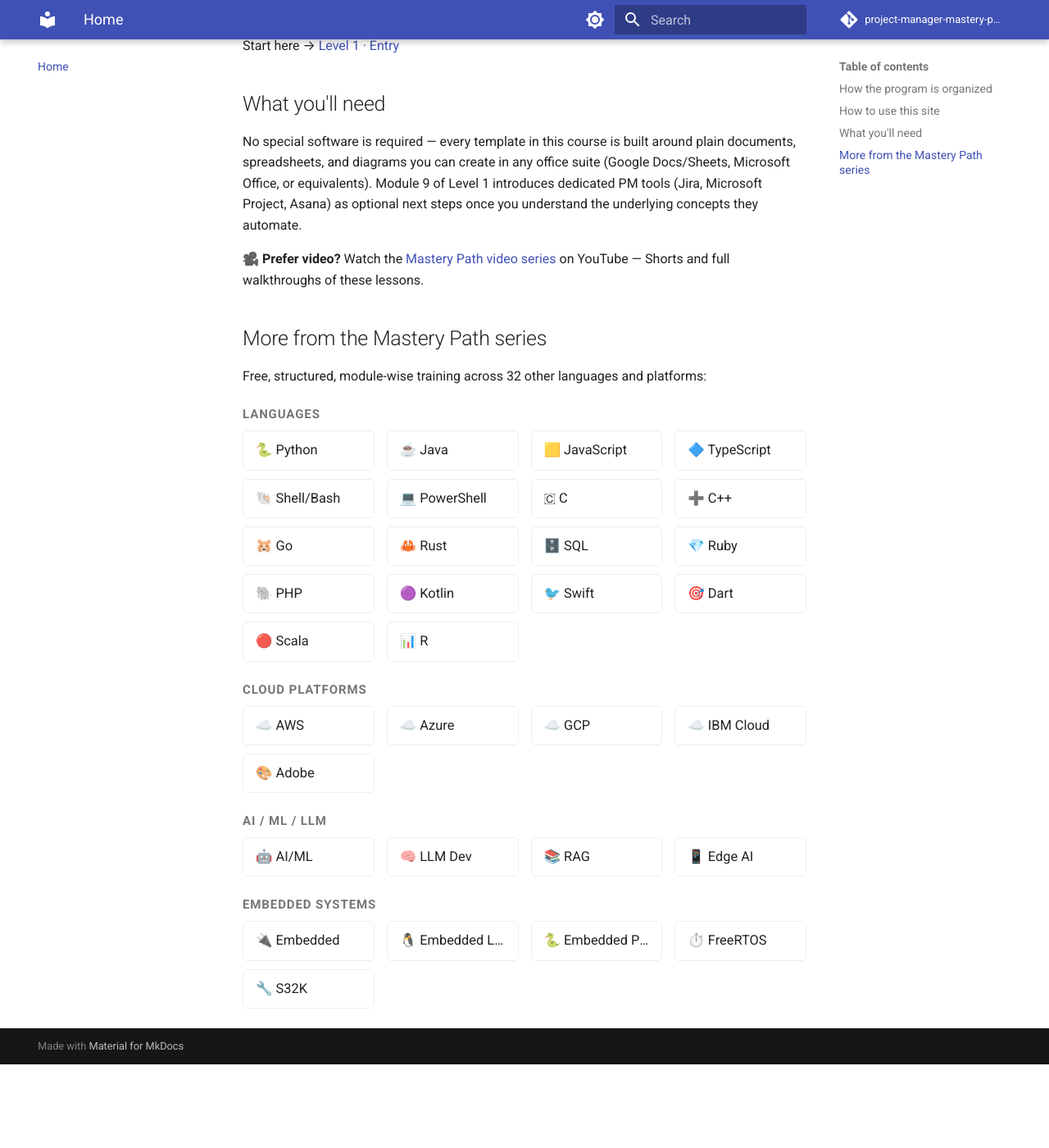
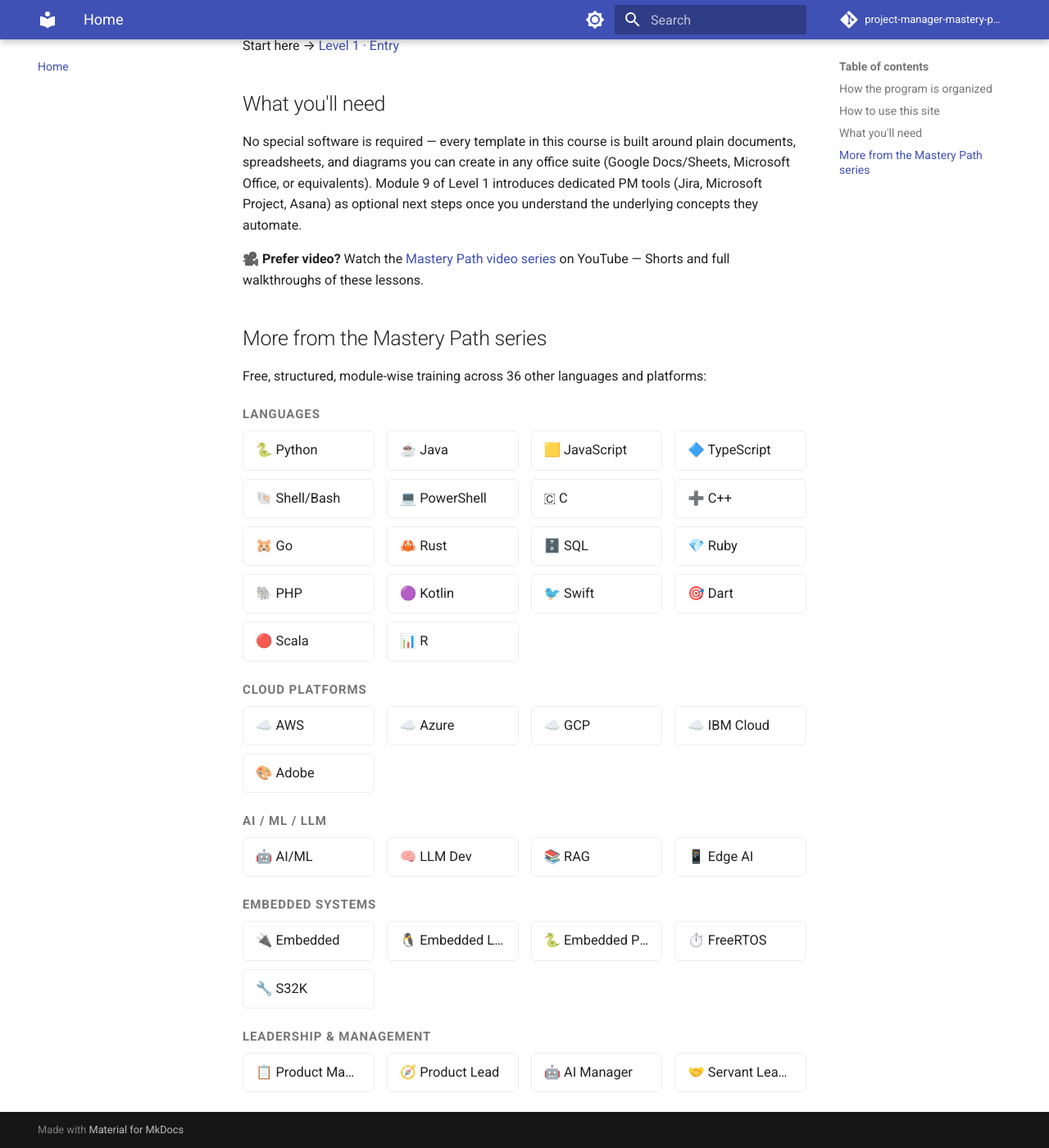
Before and after one commit to SIGILIPELLI/project-manager-mastery-path, an MkDocs documentation site: the page built from docs/index.md, in a window 1280 px wide and 1400 px high, scrolled down 1166 px. Shown: the whole window at 82% size. Built offline with MkDocs 1.6.1 and Material for MkDocs 9.7.7, drawn with Linux system fonts in a browser that asks for light colours; comment, search, counter and statistics services are not loaded; before the commit the page ends 2464 px from its top, so only the background shows below that.

Commit message:
Add Leadership & Management category to cross-link grid
Co-Authored-By: Claude Sonnet 5 <noreply@anthropic.com>

```diff
--- a/docs/index.md
+++ b/docs/index.md
@@ -48,7 +48,7 @@ automate.
 
 ## More from the Mastery Path series
 
-Free, structured, module-wise training across 32 other languages and platforms:
+Free, structured, module-wise training across 36 other languages and platforms:
 
 <div class="mastery-grid-wrap">
 <p class="mastery-grid-category">Languages</p>
@@ -95,4 +95,11 @@ Free, structured, module-wise training across 32 other languages and platforms:
   <a href="https://sigilipelli.github.io/freertos-mastery-path/">⏱️ FreeRTOS</a>
   <a href="https://sigilipelli.github.io/s32k-mastery-path/">🔧 S32K</a>
 </div>
+<p class="mastery-grid-category">Leadership & Management</p>
+<div class="mastery-grid">
+  <a href="https://sigilipelli.github.io/product-manager-mastery-path/">📋 Product Manager</a>
+  <a href="https://sigilipelli.github.io/product-lead-mastery-path/">🧭 Product Lead</a>
+  <a href="https://sigilipelli.github.io/ai-manager-mastery-path/">🤖 AI Manager</a>
+  <a href="https://sigilipelli.github.io/servant-leadership-mastery-path/">🤝 Servant Leadership</a>
 </div>
+</div>
--- a/docs/stylesheets/extra.css
+++ b/docs/stylesheets/extra.css
@@ -11,7 +11,6 @@
   background: var(--md-primary-fg-color);
   color: var(--md-primary-bg-color);
 }
-
 /* mastery-grid cross-link styles */
 .mastery-grid-category {
   font-weight: 600;
```
